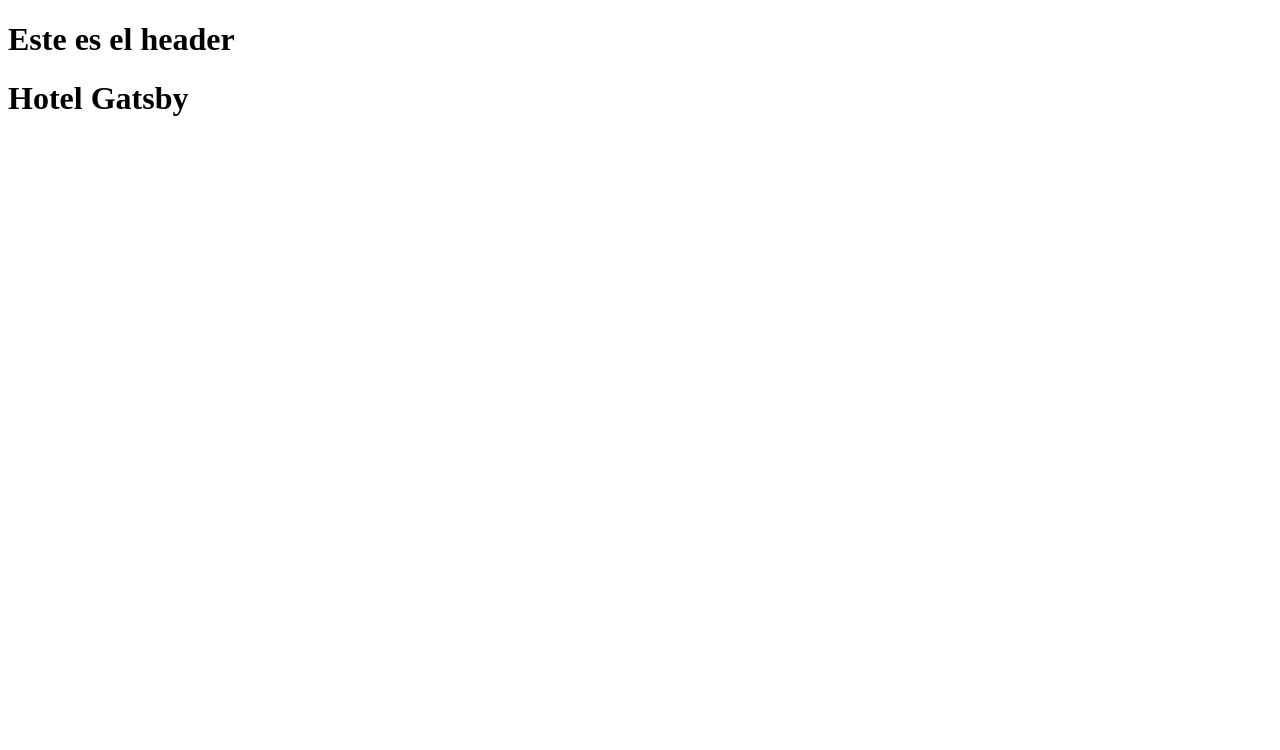
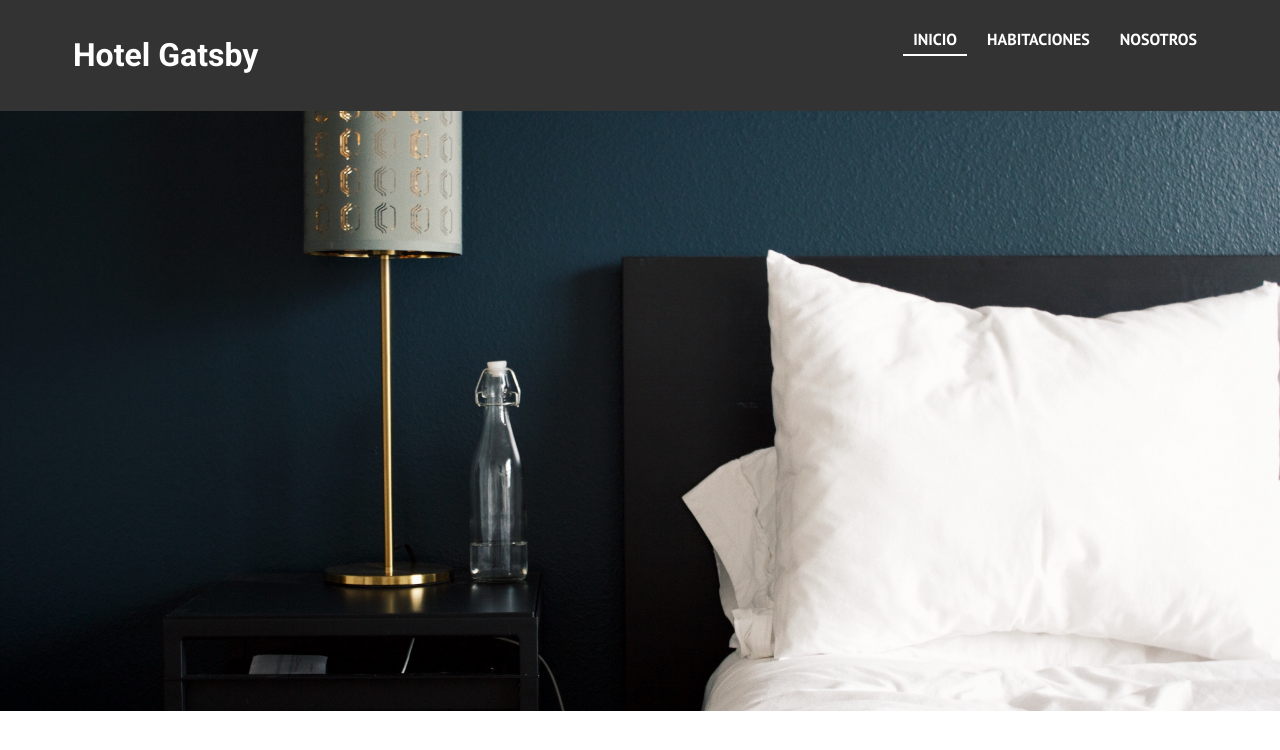
Before and after one commit to JTuyuc7/repaso-gatsby-hotel, a Gatsby site: page / in a window 1280 px wide. Built offline with nearby package versions, Linux system fonts and the light colour scheme; Gatsby itself is replaced by a stand-in of ours.

Commit message:
Layout y Header

```diff
--- a/gatsby-config.js
+++ b/gatsby-config.js
@@ -5,6 +5,7 @@ module.exports = {
     author: `@gatsbyjs`,
   },
   plugins: [
+    `gatsby-plugin-emotion`,
     `gatsby-plugin-react-helmet`,
     `gatsby-plugin-image`,
     {
--- a/package.json
+++ b/package.json
@@ -5,7 +5,12 @@
   "version": "0.1.0",
   "author": "Kyle Mathews <mathews.kyle@gmail.com>",
   "dependencies": {
+    "@emotion/core": "^11.0.0",
+    "@emotion/react": "^11.1.5",
+    "@emotion/styled": "^11.3.0",
     "gatsby": "^3.3.1",
+    "gatsby-background-image": "^1.3.1",
+    "gatsby-plugin-emotion": "^6.3.0",
     "gatsby-plugin-gatsby-cloud": "^2.2.0",
     "gatsby-plugin-image": "^1.2.1",
     "gatsby-plugin-manifest": "^3.2.0",
--- /dev/null
+++ b/src/components/ImagenHotel.js
@@ -0,0 +1,34 @@
+import React from 'react';
+import { graphql, useStaticQuery } from 'gatsby';
+import BackgroundImage from 'gatsby-background-image';
+import styled from '@emotion/styled';
+
+const ImagenBackground = styled(BackgroundImage)`
+    height: 600px;
+`;
+
+const ImagenHotel = () => {
+
+    const { image } = useStaticQuery( graphql `
+        query{
+            image: file( relativePath : { eq: "10.jpg"}){
+                sharp: childImageSharp{
+                    fluid{
+                        ...GatsbyImageSharpFluid_withWebp
+                    }
+                }
+            }
+        }
+    `);
+
+    //console.log(image.sharp.fluid);
+    return (
+        <>
+            <ImagenBackground tag="section" fluid={ image.sharp.fluid } fadeIn="soft">
+
+            </ImagenBackground>
+        </>
+    );
+}
+
+export default ImagenHotel;
--- /dev/null
+++ b/src/components/Navegacion.js
@@ -0,0 +1,48 @@
+import React from 'react';
+import { Link } from 'gatsby'
+import styled from '@emotion/styled';
+
+const Nav = styled.nav`
+    display: flex;
+    justify-content: center;
+    padding-bottom: 3rem;
+
+    @media( min-width: 768px){
+        margin-bottom: 0;
+    }
+`;
+
+const LinkNav = styled(Link)`
+    color: #fff;
+    padding: 1rem;
+    text-transform: uppercase;
+    font-weight: bold;
+    font-family: 'PT Sans', sans-serif;
+    text-decoration: none;
+    line-height: 1rem;
+    margin-right: 1rem;
+
+    &:last-of-type{
+        margin-right: 0;
+    }
+
+    &.pagina-actual{
+        border-bottom: 2px solid #fff;
+    }
+`;
+
+const Navegacion = () => {
+    return (
+        <>
+            <div>
+                <Nav>
+                    <LinkNav activeClassName="pagina-actual" to="/" >Inicio</LinkNav>
+                    <LinkNav activeClassName="pagina-actual" to="/habitaciones">Habitaciones</LinkNav>
+                    <LinkNav activeClassName="pagina-actual" to="/nosotros">Nosotros</LinkNav>
+                </Nav>
+            </div>
+        </>
+    );
+}
+
+export default Navegacion;
--- a/src/components/header.js
+++ b/src/components/header.js
@@ -1,9 +1,42 @@
 import React from 'react';
+import styled from '@emotion/styled';
+import Navegacion from './Navegacion';
+
+const HeaderTitulo = styled.header`
+    background-color: #333;
+    padding: 1rem;
+`;
+
+const DivTitulo = styled.div`
+    max-width: 120rem;
+    margin: 0 auto;
+    width: 90%;
+
+    h1{
+        color: #fff;
+        text-align: center;
+    }
+
+    @media(min-width: 768px){
+        display: flex;
+        align-items: center;
+        justify-content: space-between;
+    }
+`;
 
 const Header = () => {
     return (
         <>
-            <h1>Este es el header</h1>
+            <div>
+                <HeaderTitulo>
+                    <DivTitulo>
+                        <h1>Hotel Gatsby</h1>
+
+                        <Navegacion />
+                    </DivTitulo>
+
+                </HeaderTitulo>
+            </div>
         </>
     );
 }
--- a/src/components/layout.js
+++ b/src/components/layout.js
@@ -1,9 +1,51 @@
 import React from 'react';
 import Header from './header';
+import Helmet from 'react-helmet';
+import { css } from '@emotion/react';
+import { Global } from '@emotion/react';
 
 const Layout = ( props ) => {
     return (
         <>
+
+            { /* Definir los estilos Globales */}
+            <Global
+                styles={ css`
+                    html{
+                        font-size: 62.5%;
+                    }
+
+                    body{
+                        font-size: 16px;
+                        font-size: 1.6rem;
+                        line-height: 1.5;
+                    }
+                    h1, h2, h3{
+                        margin: 0;
+                        line-height: 1.5;
+                    }
+                    h1, h2{
+                        font-family: 'Roboto', serif;
+                    }
+                    h3{
+                        font-family: 'PT Sans', sans-serif;
+                    }
+
+                    ul{
+                        list-style: none;
+                        margin: 0;
+                        padding: 0;
+                    }
+                `}
+            />
+
+            <Helmet>
+                <title>Hotel Gatsby - Repaso</title>
+                <link rel="stylesheet" href="https://cdnjs.cloudflare.com/ajax/libs/normalize/8.0.1/normalize.css" integrity="sha512-oHDEc8Xed4hiW6CxD7qjbnI+B07vDdX7hEPTvn9pSZO1bcRqHp8mj9pyr+8RVC2GmtEfI2Bi9Ke9Ass0as+zpg==" crossorigin="anonymous" />
+                <link rel="preconnect" href="https://fonts.gstatic.com"/>
+                <link href="https://fonts.googleapis.com/css2?family=PT+Sans:wght@400;700&family=Roboto:wght@400;700&display=swap" rel="stylesheet" />
+            </Helmet>
+
             <Header  />
 
             {props.children}
--- a/src/pages/index.js
+++ b/src/pages/index.js
@@ -1,15 +1,14 @@
 import React from 'react';
 import Layout from '../components/Layout';
-import { Link } from 'gatsby';
+import ImganHotel from '../components/ImagenHotel';
 
-
-const IndexPage = () => (
-  <>
-    <Layout>
-      <h1>Hotel Gatsby</h1>
-
-    </Layout>
-  </>
-)
-
-export default IndexPage
+const IndexPage = () => {
+  return(
+    <>
+      <Layout>
+          <ImganHotel />
+      </Layout>
+    </>
+  )
+}
+export default IndexPage;
```
Also changed, not shown: src/pages/habitaciones.js (renamed from src/pages/inicio.js, +3 -4 lines), src/images/10.jpg (added), src/images/gatsby-astronaut.png (deleted), src/images/gatsby-icon.png (deleted), 1 other file.
